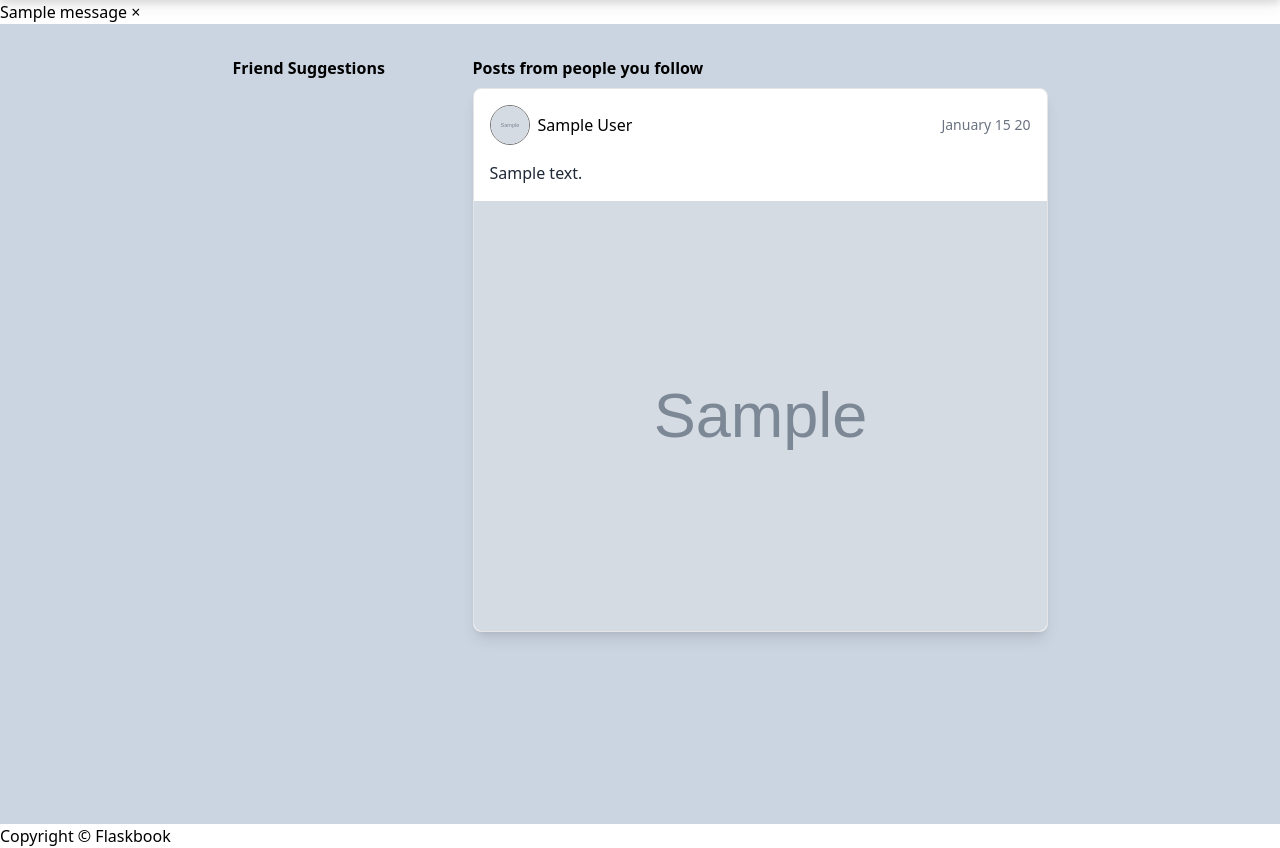
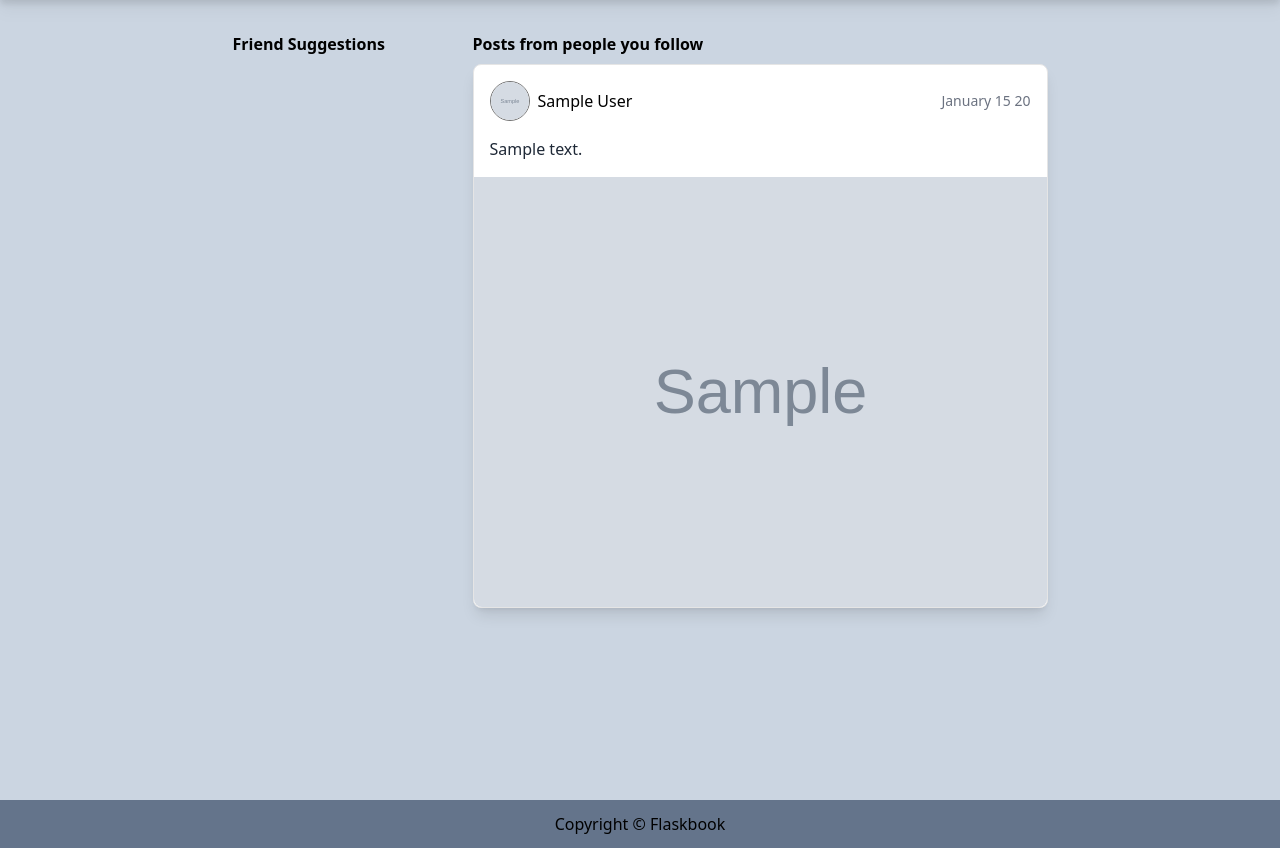
Before and after one commit to andrewphm/acs-1220-final-project, a Flask app: page / in a window 1280 px wide. Shown: the part 56-904 px from the top of the page. Run offline with Flask 2, Linux system fonts and the light colour scheme; a user stored in the database is signed in; tables that the repository leaves empty hold one stand-in row (values such as "Sample post"); grey boxes marked "Sample" are stand-in pictures; one stand-in notice (Sample message) is shown; parts of the project's set-up code (start-up, migrations or seed data) failed here and were passed over; some libraries are stand-ins or nearby versions.

Commit message:
Fix styling in base.html

```diff
--- a/flaskbook_app/templates/base.html
+++ b/flaskbook_app/templates/base.html
@@ -7,9 +7,9 @@
     <title>FlaskBook</title>
     <script src="https://cdn.tailwindcss.com"></script>
   </head>
-  <body class="min-w-screen min-h-screen">
+  <body class="min-w-screen min-h-screen relative">
     <header
-      class="w-full h-14 bg-neutral-200 flex items-center px-14 justify-between border-b border-b-neutral-200 drop-shadow-lg"
+      class="w-full h-14 bg-neutral-200 z-10 sticky top-0 flex items-center px-14 justify-between border-b border-b-neutral-200 drop-shadow-lg"
     >
       <a class="text-blue-700 text-xl font-bold" href="/">FlaskBook</a>
       <nav>
@@ -33,23 +33,22 @@
     </header>
     {% with messages = get_flashed_messages(with_categories=true) %} {% if messages %} {% for
     category, message in messages %} {% if category == 'error' %}
-    <div class="alert alert-danger alter-dismissable fade show" role="alert">
-      {{ message }}
-      <button type="button" class="close" data-dismiss="alert">
-        <span aria-hidden="true">&times;</span>
-      </button>
-    </div>
+    <div id="flash-messages" class="py-3 bg-green-100 text-center" role="alert">{{ message }}</div>
     {% else %}
-    <div class="alert alert-success alter-dismissable fade show" role="alert">
-      {{ message }}
-      <button type="button" class="close" data-dismiss="alert">
-        <span aria-hidden="true">&times;</span>
-      </button>
-    </div>
+    <div class="py-3 bg-green-100 text-center" role="alert" id="flash-messages">{{ message }}</div>
     {% endif %} {% endfor %} {% endif %} {% endwith %}
     <main class="min-h-full w-full flex justify-center bg-slate-300">
       {% block content %} {% endblock %}
     </main>
-    <footer>Copyright &copy; Flaskbook</footer>
+    <footer class="text-center py-3 bg-slate-500">Copyright &copy; Flaskbook</footer>
+
+    <script>
+      const flashMessages = document.getElementById('flash-messages');
+      if (flashMessages) {
+        setTimeout(() => {
+          flashMessages.remove();
+        }, 2000);
+      }
+    </script>
   </body>
 </html>
```
Also changed, not shown: flaskbook_app/database.db, 1 other file.
